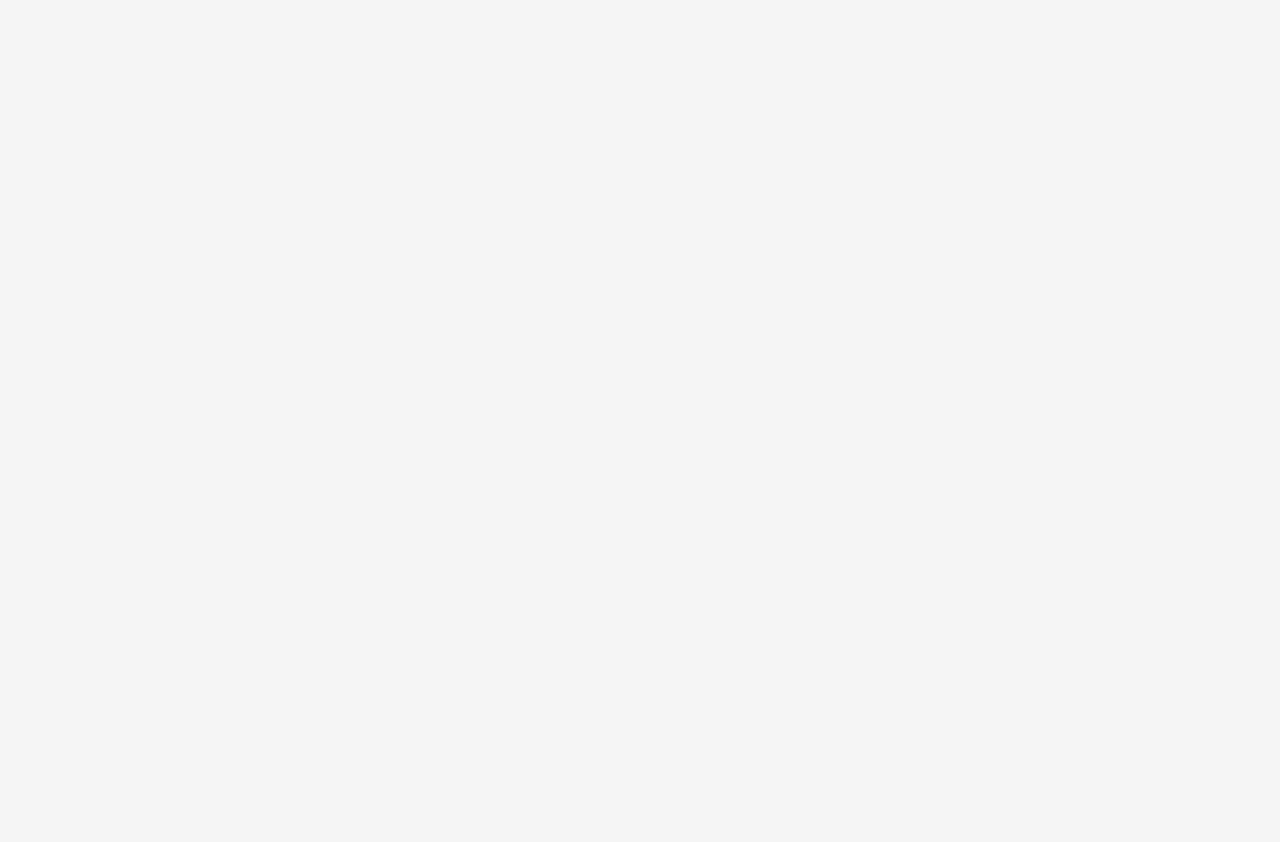
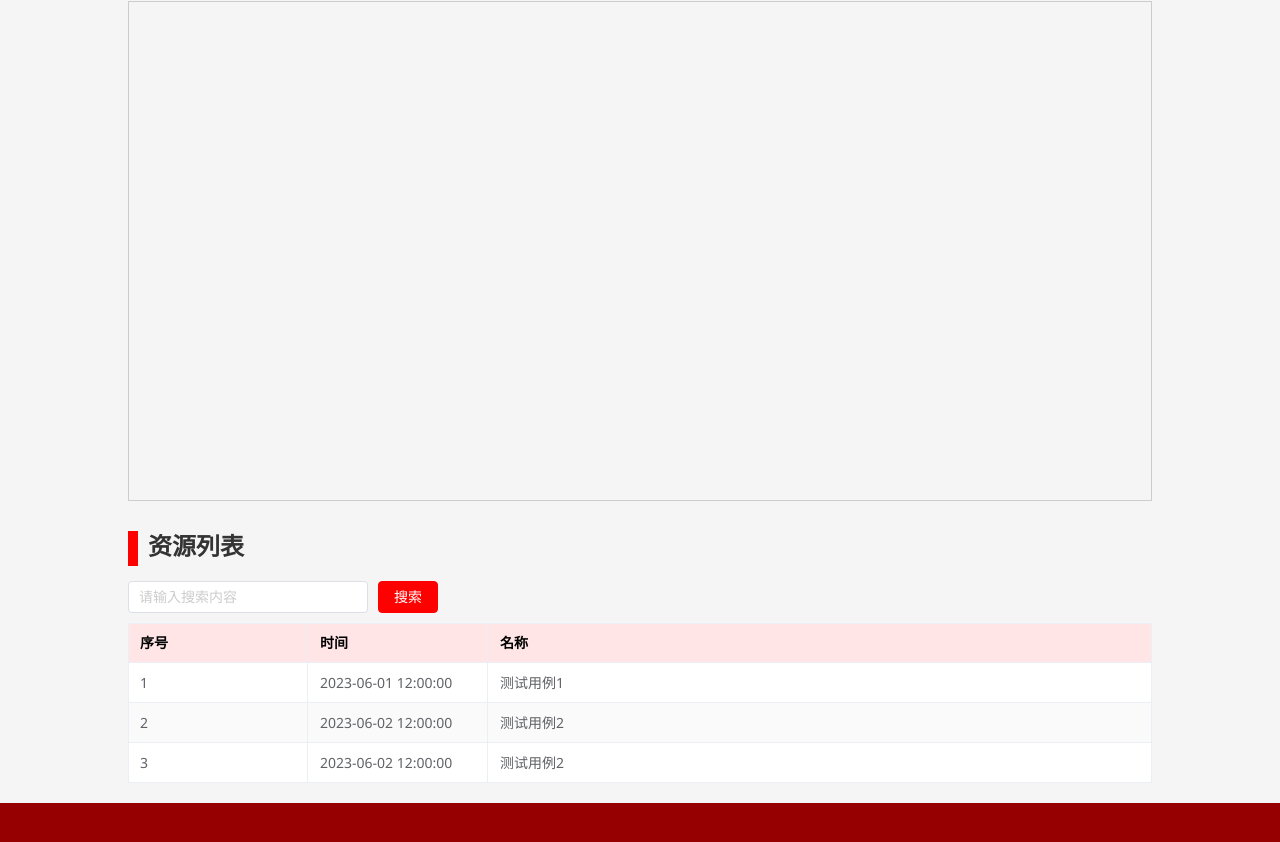
Before and after one commit to dbt64/sizheng, a Vue app: page /resource in a window 1280 px wide. Before the commit this address had no page. Shown: the part 338-1180 px from the top of the page. Before the commit the page ends 800 px from the top, so only its background shows below. Built offline with nearby package versions, Linux system fonts and the light colour scheme.

Commit message:
学院资源页面

```diff
--- a/src/router/index.js
+++ b/src/router/index.js
@@ -3,6 +3,7 @@ import Layout from "@/views/Layout/index.vue";
 import Case from "@/views/Case/index.vue";
 import Detail from "@/views/Detail/index.vue";
 import LayoutSetion from "@/views/Layout/components/LayoutSetion.vue";
+import Resource from "@/views/Resource/index.vue";
 const router = createRouter({
   history: createWebHistory(import.meta.env.BASE_URL),
   routes: [
@@ -22,6 +23,10 @@ const router = createRouter({
           path: "detail",
           component: Detail,
         },
+        {
+          path: "resource",
+          component: Resource,
+        },
       ],
     },
   ],
--- a/src/views/Case/components/CaseTable.vue
+++ /dev/null
@@ -1,29 +0,0 @@
-<script setup>
-import CasePenel from "./CasePenel.vue";
-import { ref } from "vue";
-
-const tableData = ref([
-  {
-    data: 1,
-    time: "2023-06-01 12:00:00",
-    name: "测试用例1",
-  },
-  {
-    data: 2,
-    time: "2023-06-02 12:00:00",
-    name: "测试用例2",
-  },
-]);
-</script>
-
-<template>
-  <CasePenel :title="`课程标准`" :subTitle="tableData[0].name">
-    <el-table :data="tableData" stripe style="width: 100%">
-      <el-table-column prop="data" label="序号" width="180" />
-      <el-table-column prop="time" label="时间" width="180" />
-      <el-table-column prop="name" label="名称" />
-    </el-table>
-  </CasePenel>
-</template>
-
-<style scoped></style>
--- a/src/views/Case/index.vue
+++ b/src/views/Case/index.vue
@@ -1,7 +1,6 @@
 <script setup>
 import CaseProduct from "./components/CaseProduct.vue";
 import Crumbs from "./components/Crumbs.vue";
-import CaseTable from "./components/CaseTable.vue";
 import LayoutSel from "./components/LayoutSel.vue";
 </script>
 
@@ -9,7 +8,6 @@ import LayoutSel from "./components/LayoutSel.vue";
   <LayoutSel />
   <Crumbs />
   <CaseProduct />
-  <CaseTable />
 </template>
 
 <style scoped></style>
--- a/src/views/Layout/components/LayoutHeader.vue
+++ b/src/views/Layout/components/LayoutHeader.vue
@@ -11,7 +11,7 @@ import { RouterLink } from "vue-router";
       <nav class="logo-list">
         <ul>
           <li><RouterLink to="/">首页</RouterLink></li>
-          <li><RouterLink to="/">首页</RouterLink></li>
+          <li><RouterLink to="/resource">学院资源</RouterLink></li>
           <li><RouterLink to="/case">课程资源</RouterLink></li>
           <li><a href="#">首页</a></li>
           <li><a href="#">首页</a></li>
--- /dev/null
+++ b/src/views/Resource/components/ResourceIntroduction.vue
@@ -0,0 +1,25 @@
+<script setup></script>
+
+<template>
+  <div class="cont">
+    <div class="introduction">
+      <h2>资源简介</h2>
+      <div class="content"></div>
+    </div>
+  </div>
+</template>
+
+<style lang="scss" scoped>
+.introduction {
+  margin-top: 50px;
+  h2 {
+    font-size: 24px;
+    font-weight: bold;
+    margin-bottom: 20px;
+  }
+  .content {
+    height: 500px;
+    border: 1px solid #ccc;
+  }
+}
+</style>
--- /dev/null
+++ b/src/views/Resource/components/ResourceTable.vue
@@ -0,0 +1,81 @@
+<script setup>
+import { ref, reactive } from "vue";
+
+const tableStyle = reactive({
+  color: "#000",
+  background: "rgba(255,0,0,0.1) !important",
+});
+const tableData = ref([
+  {
+    data: 1,
+    time: "2023-06-01 12:00:00",
+    name: "测试用例1",
+  },
+  {
+    data: 2,
+    time: "2023-06-02 12:00:00",
+    name: "测试用例2",
+  },
+  {
+    data: 3,
+    time: "2023-06-02 12:00:00",
+    name: "测试用例2",
+  },
+]);
+</script>
+
+<template>
+  <div class="cont">
+    <div class="r-table">
+      <div class="title">
+        <h4>资源列表</h4>
+      </div>
+      <div class="search">
+        <el-input
+          style="width: 240px; margin-right: 10px"
+          placeholder="请输入搜索内容"
+        />
+        <el-button type="primary" color="red">搜索</el-button>
+      </div>
+      <div class="table">
+        <el-table
+          :data="tableData"
+          border
+          stripe
+          style="width: 100%"
+          :header-cell-style="tableStyle"
+        >
+          <el-table-column prop="data" label="序号" width="180" />
+          <el-table-column prop="time" label="时间" width="180" />
+          <el-table-column prop="name" label="名称" />
+        </el-table>
+      </div>
+    </div>
+  </div>
+</template>
+
+<style lang="scss" scoped>
+.r-table {
+  margin-top: 20px;
+  .title {
+    margin-bottom: 10px;
+    h4 {
+      font-size: 24px;
+      height: 50px;
+      line-height: 50px;
+      &::before {
+        content: "";
+        display: inline-block;
+        width: 10px;
+        height: 35px;
+        background-color: red;
+        vertical-align: middle;
+        margin-right: 10px;
+      }
+    }
+  }
+  .search {
+    margin-bottom: 10px;
+  }
+}
+</style>
--- /dev/null
+++ b/src/views/Resource/index.vue
@@ -0,0 +1,11 @@
+<script setup>
+import ResourceIntroduction from "./components/ResourceIntroduction.vue";
+import ResourceTable from "./components/ResourceTable.vue";
+</script>
+
+<template>
+  <ResourceIntroduction />
+  <ResourceTable />
+</template>
+
+<style scoped></style>
```
